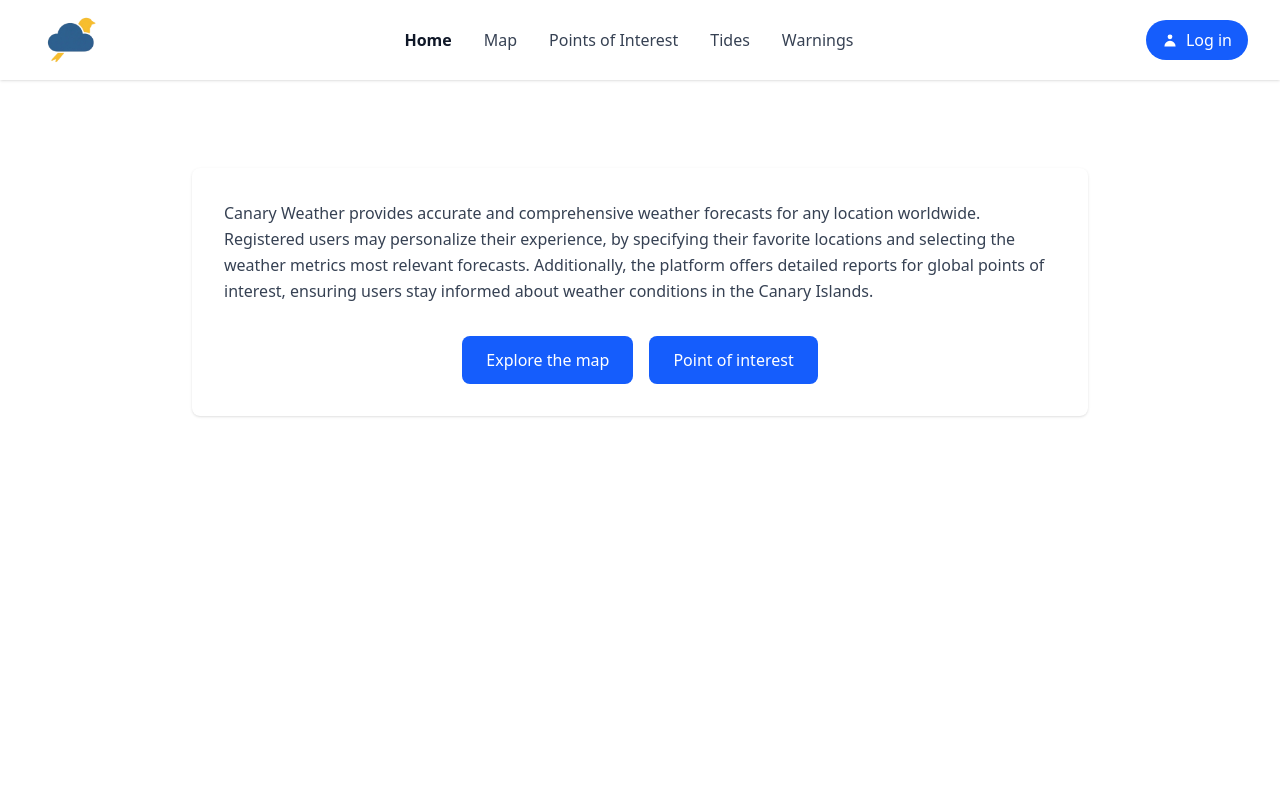
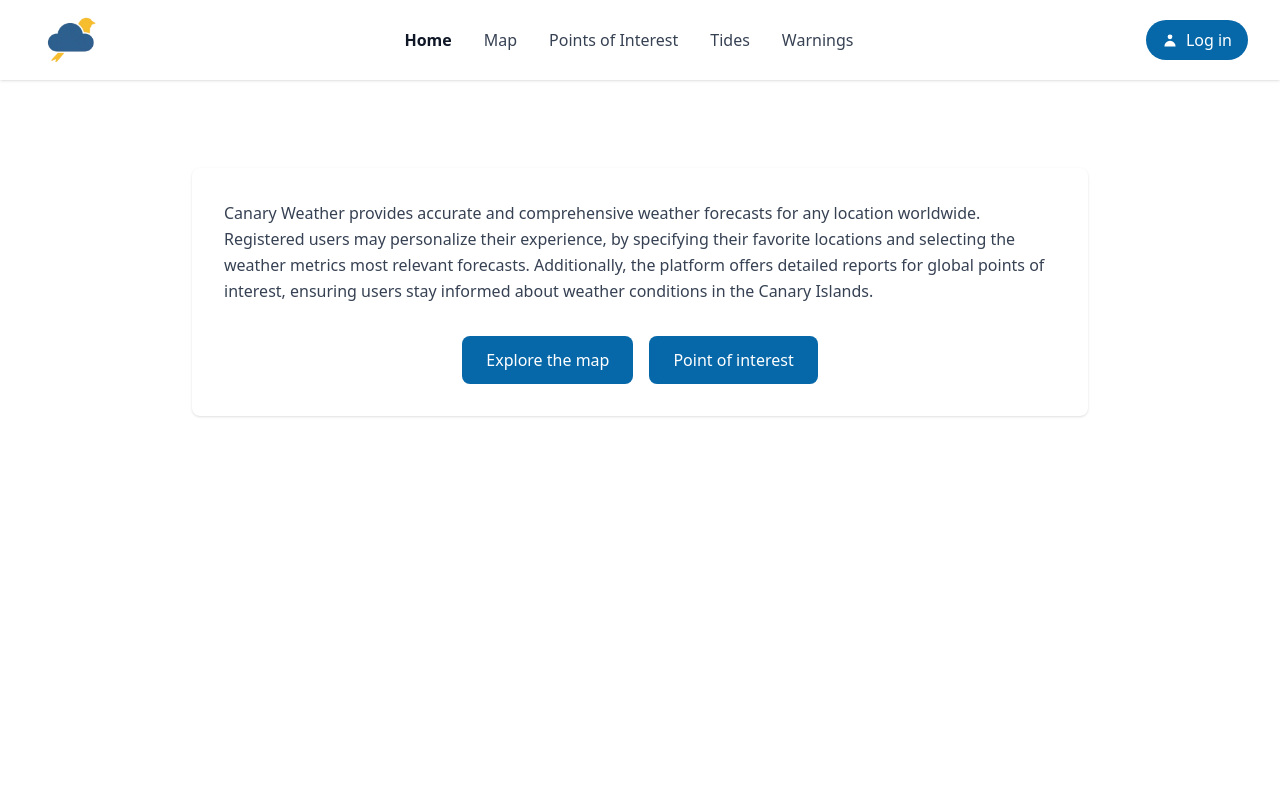
Before and after one commit to aangelo21/canary-weather, a React app in the folder frontend/: page / in a window 1280 px wide. Shown: the top 800 px of the page. Built offline with nearby package versions, Linux system fonts and the light colour scheme; no server answers; the HTML template or start-up script is replaced by a standard one.

Commit message:
home colors changed

```diff
--- a/frontend/src/Pages/Home.jsx
+++ b/frontend/src/Pages/Home.jsx
@@ -1,4 +1,8 @@
+import { useNavigate } from "react-router-dom";
+
 function Home() {
+    const navigate = useNavigate();
+
     return (
         <div className="min-h-screen">
             <div className="container mx-auto px-4 sm:px-6 lg:px-8 py-12">
@@ -17,10 +21,16 @@ function Home() {
                         </p>
 
                         <div className="flex flex-col sm:flex-row gap-4 justify-center">
-                            <button className="bg-blue-600 text-white px-6 py-3 rounded-lg hover:bg-blue-700 transition-colors font-medium">
+                            <button
+                                onClick={() => navigate("/map")}
+                                className="bg-[#0768A9] text-white px-6 py-3 rounded-lg hover:bg-[#055f93] transition-colors font-medium"
+                            >
                                 Explore the map
                             </button>
-                            <button className="bg-blue-600 text-white px-6 py-3 rounded-lg hover:bg-blue-700 transition-colors font-medium">
+                            <button
+                                onClick={() => navigate("/pois")}
+                                className="bg-[#0768A9] text-white px-6 py-3 rounded-lg hover:bg-[#055f93] transition-colors font-medium"
+                            >
                                 Point of interest
                             </button>
                         </div>
--- a/frontend/src/components/Header.jsx
+++ b/frontend/src/components/Header.jsx
@@ -111,7 +111,7 @@ function Header() {
                             className={`flex items-center gap-2 px-4 py-2 rounded-full transition-colors ${
                                 user
                                     ? "bg-red-600 text-white hover:bg-red-700"
-                                    : "bg-blue-600 text-white hover:bg-blue-700"
+                                    : "bg-[#0768A9]  text-white hover:bg-blue-700"
                             }`}
                             onClick={() => setShowLogin((prev) => !prev)}
                         >
```
